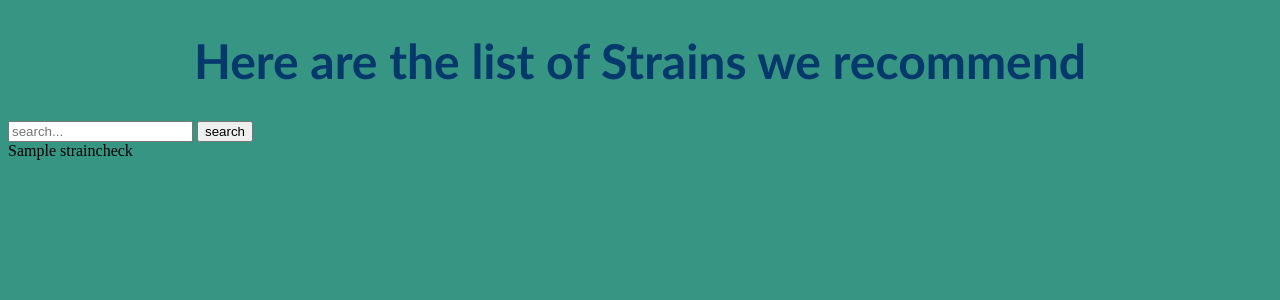
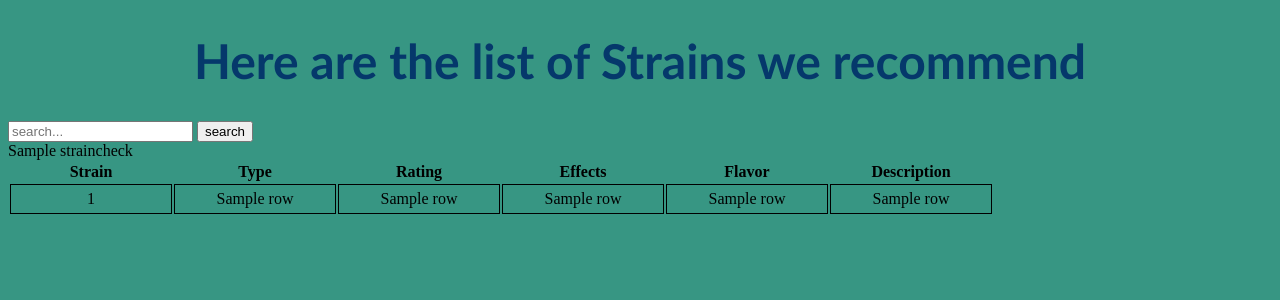
Before and after one commit to shivsah/testingdatabase, a Flask app: template templates/strains.html in a window 1280 px wide. Shown: the top 300 px of the page. Run offline with Flask 2, Linux system fonts and the light colour scheme; the template is opened without the code that fills it: most values are stand-ins (such as "Sample title", 1, 10 or a date in 2020); some libraries are stand-ins or nearby versions.

Commit message:
Add files via upload

```diff
--- a/templates/strains.html
+++ b/templates/strains.html
@@ -20,6 +20,38 @@
 
             {{straincheck}}
              <!--{{data}}-->
+             <style>
 
+              td {
+                     width: 150px;
+                     text-align: center;
+                     border: 1px solid black;
+                     padding: 5px;
+                   }
+             </style>
+             <table>
+               <thead>
+                 <tr>
+                     <th>Strain</th>
+                     <th>Type</th>
+                     <th>Rating</th>
+                     <th>Effects</th>
+                     <th>Flavor</th>
+                     <th>Description</th>
+                 </tr>
+                 </thead>
+                 <tbody>
+                  {% for row in data %}
+                         <tr>
+                             <td>{{row[0]}}</td>
+                             <td>{{row[1]}}</td>
+                             <td>{{row[2]}}</td>
+                             <td>{{row[3]}}</td>
+                             <td>{{row[4]}}</td>
+                             <td>{{row[5]}}</td>
+                         </tr>
+                     {% endfor %}
+                 </tbody>
+             </table>
    </body>
 </html>
```
